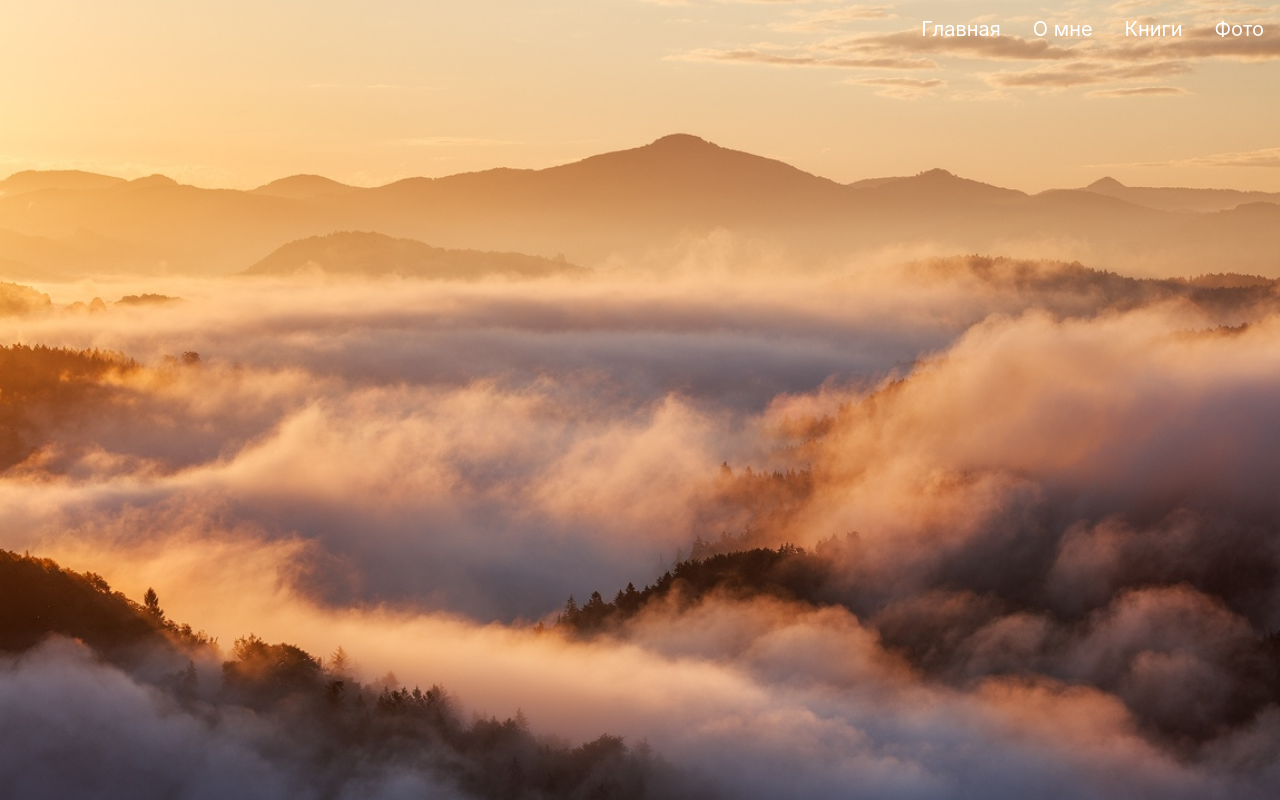
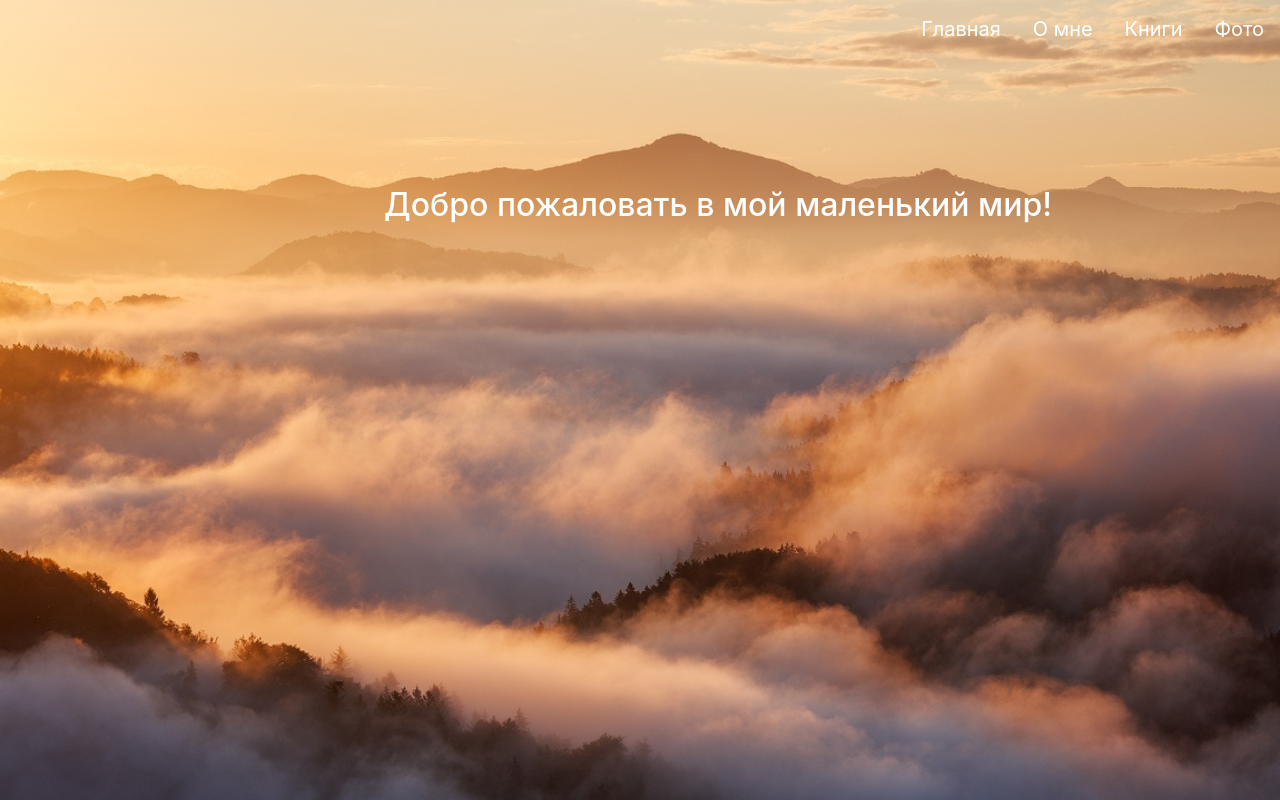
Before and after one commit to maria-volkova/maria-volkova.github.io, a plain HTML site: page index.html in a window 1280 px wide. Drawn offline with nearby package versions, Linux system fonts and the light colour scheme.

Commit message:
Добавила надпись приветствия

```diff
--- a/index.html
+++ b/index.html
@@ -15,5 +15,8 @@
           <li><a href = "#main">Главная</a></li>
         </ul>
       </navbar>
+      <article>
+        <h2 class = 'welcome'>Добро пожаловать в мой маленький мир!</h2>
+      </article>
   </body>
 </html>
--- a/styles.css
+++ b/styles.css
@@ -29,3 +29,10 @@ ul {
   li a:hover {
     color: #ed831b;
   }
+
+  .welcome {
+      color: white;
+      margin-left: 30%;
+      margin-right: auto;
+      margin-top: 10%;
+  }
```
